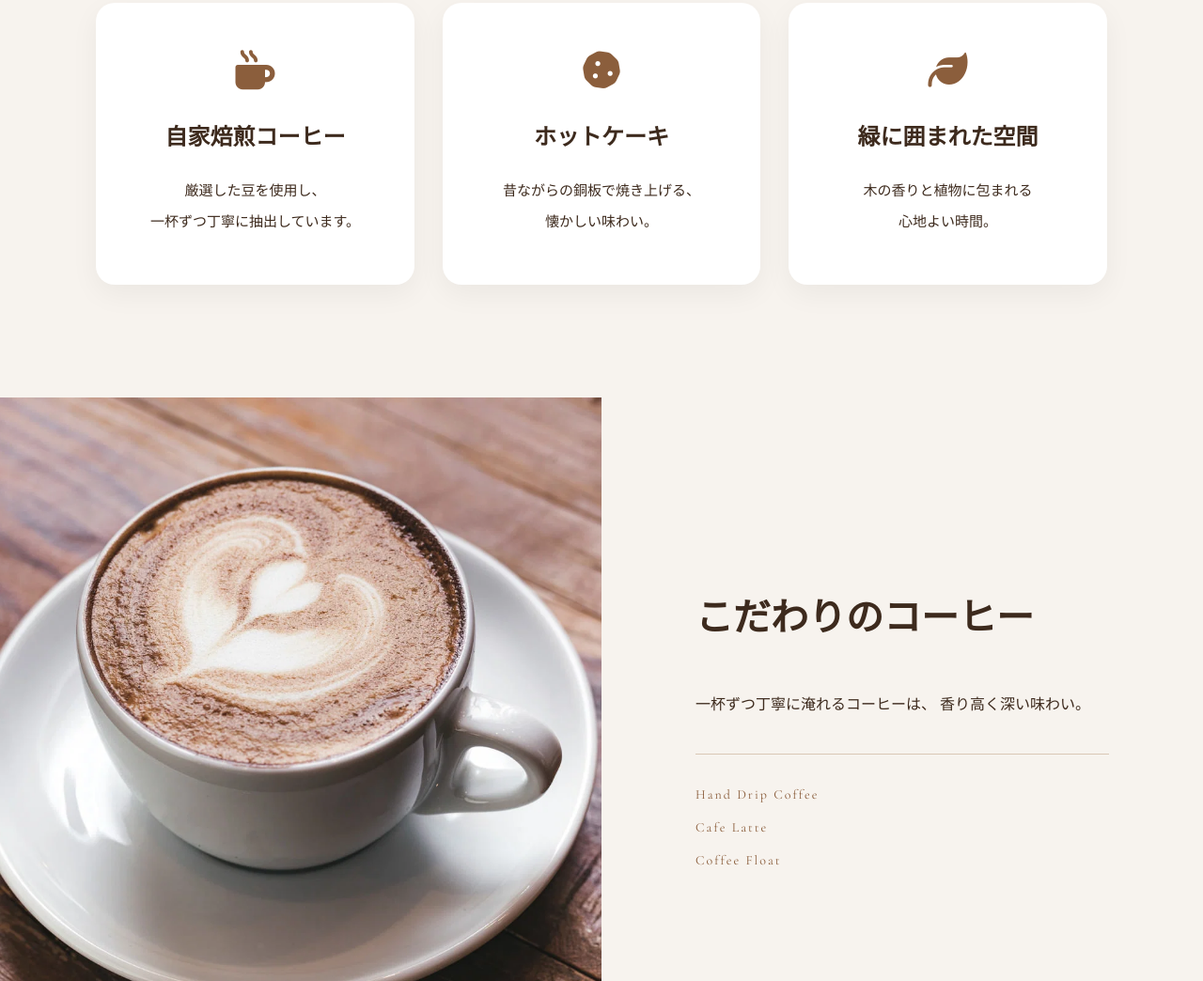
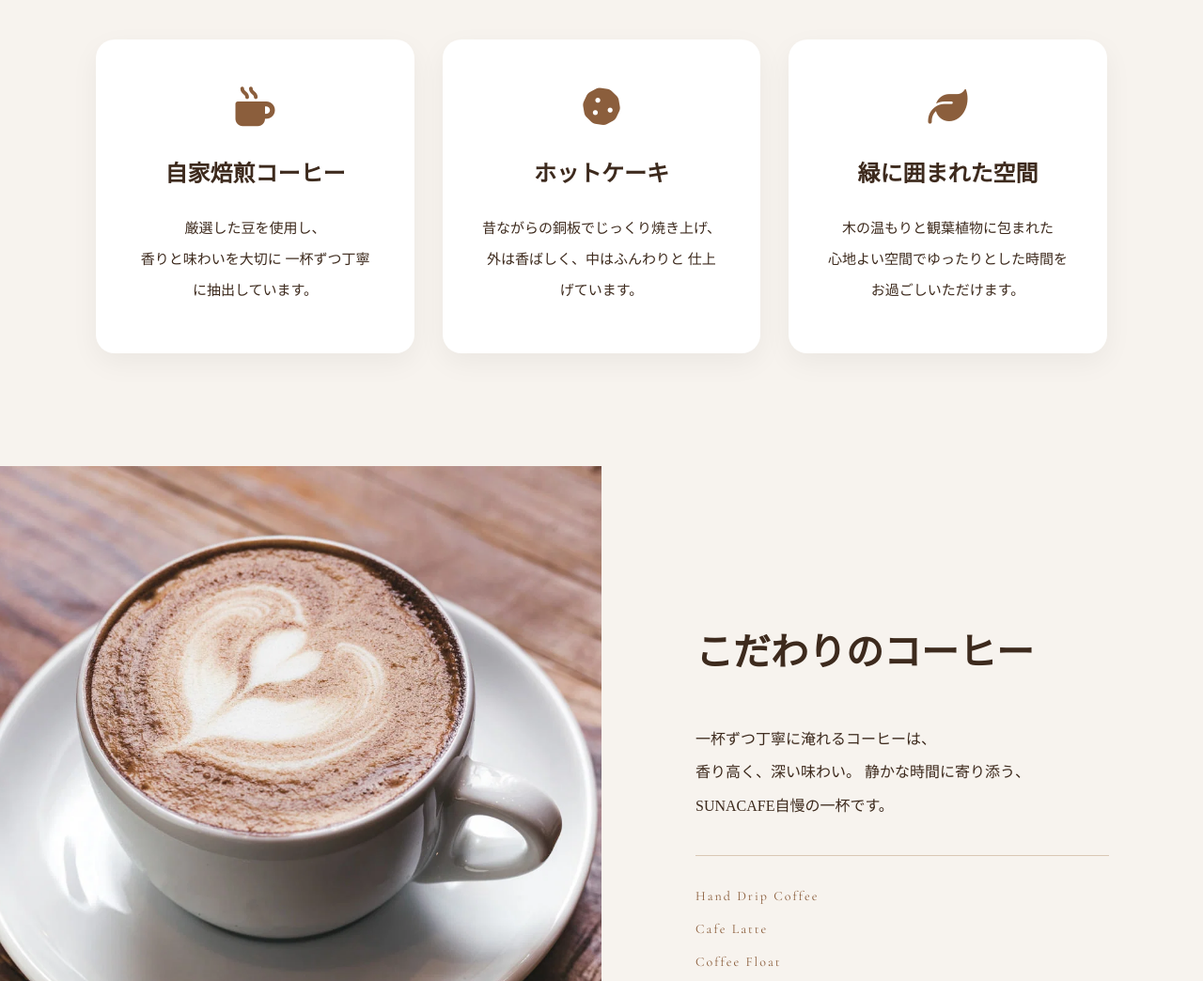
Before and after one commit to kuruty0n811-coder/SUNACAFE, a plain HTML site: page index.html in a window 1280 px wide. Shown: the part 2505-3549 px from the top of the page at 94% size. Drawn offline with nearby package versions, Linux system fonts and the light colour scheme.

Commit message:
Add files via upload

```diff
--- a/index.html
+++ b/index.html
@@ -85,7 +85,7 @@ SINCE 1996
         <p>
             緑に囲まれた、落ち着きのある佇まい。<br>
             木の温もりを感じる外観が、<br>
-            ほっとひと息つける時間の始まりです。
+            ほっとひと息つける時間のはじまりです。
         </p>
 
     </div>
@@ -111,7 +111,8 @@ OWNER'S MESSAGE
         <p>
             慌ただしい毎日の中で、<br>
             ほっと肩の力を抜いていただけるような<br>
-            あたたかい場所でありたいと思っています。
+            あたたかい場所でありたいと思っています。<br>
+            皆さまの「いつもの場所」になれたら幸いです。
         </p>
 
         <span>須奈　一郎</span>
@@ -152,6 +153,7 @@ OWNER'S MESSAGE
 
             <p>
                 厳選した豆を使用し、<br>
+                香りと味わいを大切に
                 一杯ずつ丁寧に抽出しています。
             </p>
 
@@ -166,8 +168,9 @@ OWNER'S MESSAGE
             <h3>ホットケーキ</h3>
 
             <p>
-                昔ながらの銅板で焼き上げる、<br>
-                懐かしい味わい。
+                昔ながらの銅板でじっくり焼き上げ、
+                外は香ばしく、中はふんわりと
+                仕上げています。
             </p>
 
         </div>
@@ -181,8 +184,8 @@ OWNER'S MESSAGE
             <h3>緑に囲まれた空間</h3>
 
             <p>
-                木の香りと植物に包まれる<br>
-                心地よい時間。
+                木の温もりと観葉植物に包まれた<br>
+                心地よい空間でゆったりとした時間をお過ごしいただけます。
             </p>
 
         </div>
@@ -206,8 +209,9 @@ OWNER'S MESSAGE
         <h2>こだわりのコーヒー</h2>
 
         <p>
-            一杯ずつ丁寧に淹れるコーヒーは、
-            香り高く深い味わい。
+            一杯ずつ丁寧に淹れるコーヒーは、<br>
+            香り高く、深い味わい。
+            静かな時間に寄り添う、SUNACAFE自慢の一杯です。
         </p>
 
         <div class="menu-preview">
@@ -241,9 +245,10 @@ OWNER'S MESSAGE
 <h2>懐かしのホットケーキ</h2>
 
 <p>
-ふんわり焼き上げた生地に、
-バターとメープルシロップがとろける
-昔ながらの人気メニュー。
+ふんわり焼き上げた生地に、<br>
+バターとメープルシロップがとろける<br>
+どこか懐かしい味わいのホットケーキ。<br>
+多くのお客様に愛され続けています。
 </p>
 
 <div class="menu-preview">
```
